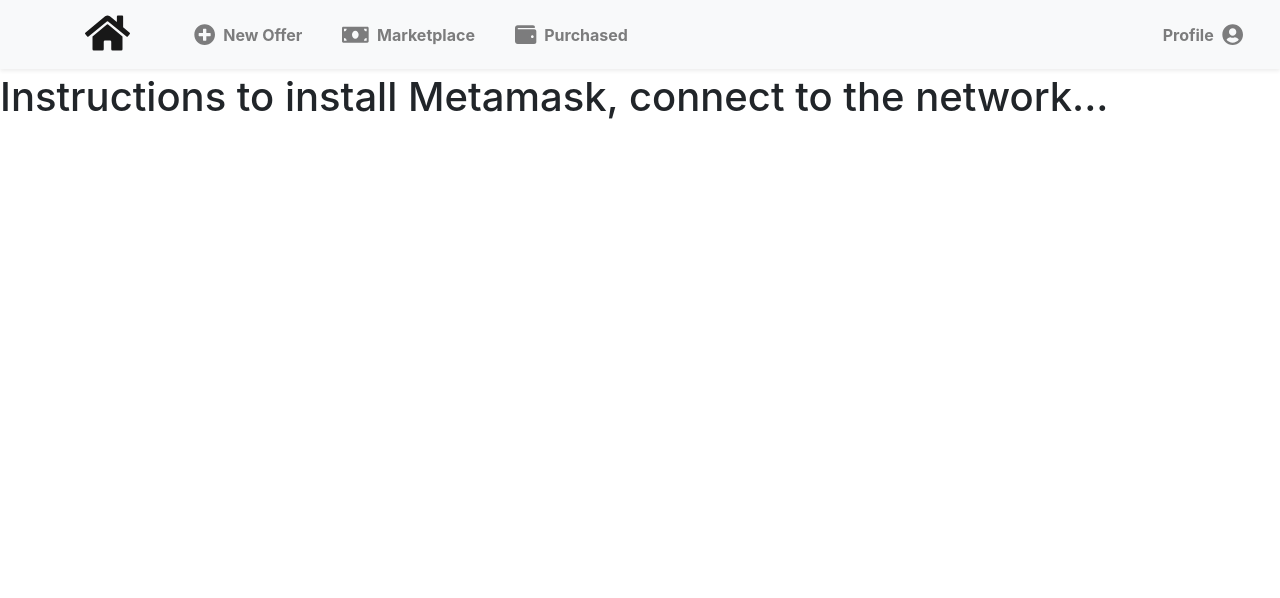
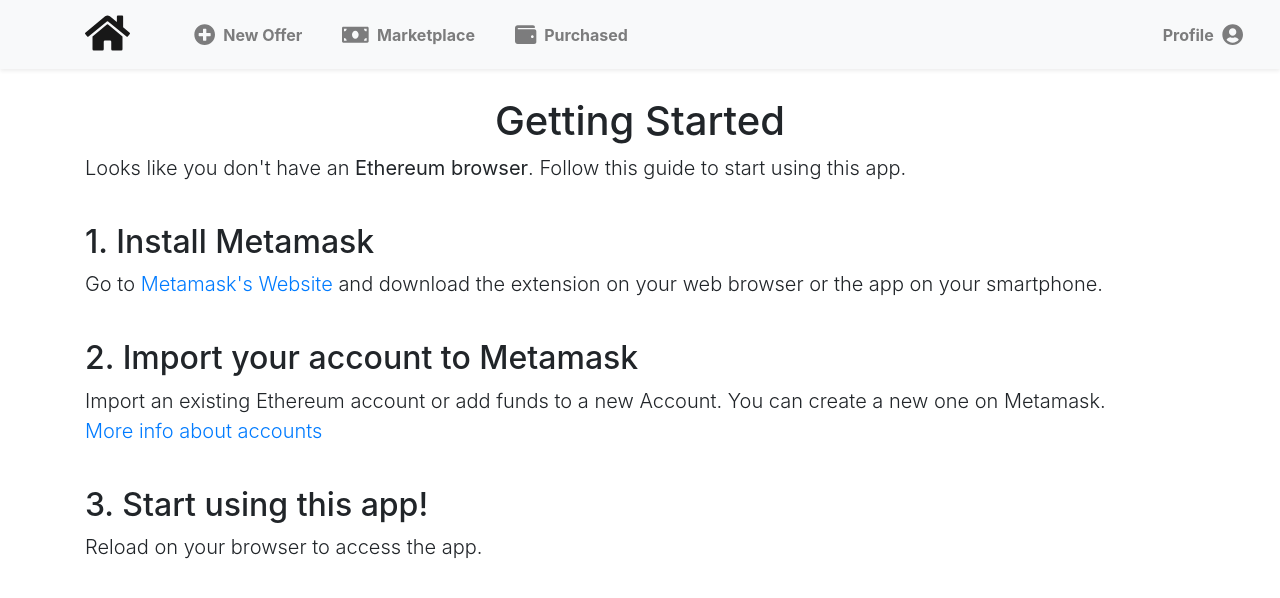
Before and after one commit to fransotodev/elearning-data-dapp, a React (Create React App) app in the folder dapp/: page /info-eth-provider in a window 1280 px wide. Shown: the top 598 px of the page. Built offline with nearby package versions, Linux system fonts and the light colour scheme.

Commit message:
Info Metamask component done!

```diff
--- a/dapp/src/App.jsx
+++ b/dapp/src/App.jsx
@@ -1,17 +1,21 @@
+import React, { Component } from "react";
 import { Switch, Route, Redirect } from "react-router-dom";
+
 import Home from "./components/Home";
 import Market from "./components/Market";
 import Purchased from "./components/Purchased";
 import Profile from "./components/Profile";
-import React, { Component } from "react";
 import Navbar from "./components/Navbar";
+import RegisterOfferForm from "./components/RegisterOfferForm";
+import ContractStatus from "./components/common/ContractStatus";
+import RenderToastContainer from "./components/common/RenderToastContainer";
+import Info from "./components/Info";
+
 import processDescription from "./utils/processDescription";
 import downloadObjectAsJson from "./utils/downloadObjectAsJson";
 import http from "./services/httpService";
 import { ReactComponent as LoadingIcon } from "./assets/Spinner-1s-200px.svg";
-import RegisterOfferForm from "./components/RegisterOfferForm";
-import ContractStatus from "./components/common/ContractStatus";
-import RenderToastContainer from "./components/common/RenderToastContainer";
+
 import {
   loadWeb3,
   //numOffers,
@@ -182,15 +186,7 @@
 
               {/* ------------------------------INFO------------------------------ */}
               {errors && (
-                <Route
-                  path="/info-eth-provider"
-                  render={(props) => (
-                    <h1>
-                      Instructions to install Metamask, connect to the
-                      network...
-                    </h1>
-                  )}
-                />
+                <Route path="/info-eth-provider" render={(props) => <Info />} />
               )}
               {errors && <Redirect to="/info-eth-provider" />}
 
--- /dev/null
+++ b/dapp/src/components/Info.jsx
@@ -0,0 +1,45 @@
+import React from "react";
+
+const Info = () => {
+  return (
+    <div className="container">
+      <br />
+      <h1 className="text-center">Getting Started</h1>
+      <p className="lead">
+        Looks like you don't have an <strong>Ethereum browser</strong>. Follow
+        this guide to start using this app.
+      </p>
+      <br />
+
+      <h2 className="text-left">1. Install Metamask</h2>
+      <p className="lead">
+        Go to{" "}
+        <a target="_blank" rel="noreferrer" href="https://metamask.io/">
+          Metamask's Website{" "}
+        </a>
+        and download the extension on your web browser or the app on your
+        smartphone.
+      </p>
+
+      <br />
+      <h2 className="text-left">2. Import your account to Metamask</h2>
+      <p className="lead">
+        Import an existing Ethereum account or add funds to a new Account. You
+        can create a new one on Metamask. <br></br>
+        <a
+          target="_blank"
+          rel="noreferrer"
+          href="https://ethereum.org/en/developers/docs/accounts/"
+        >
+          More info about accounts{" "}
+        </a>
+      </p>
+      <br />
+
+      <h2 className="text-left">3. Start using this app!</h2>
+      <p className="lead">Reload on your browser to access the app.</p>
+    </div>
+  );
+};
+
+export default Info;
```
